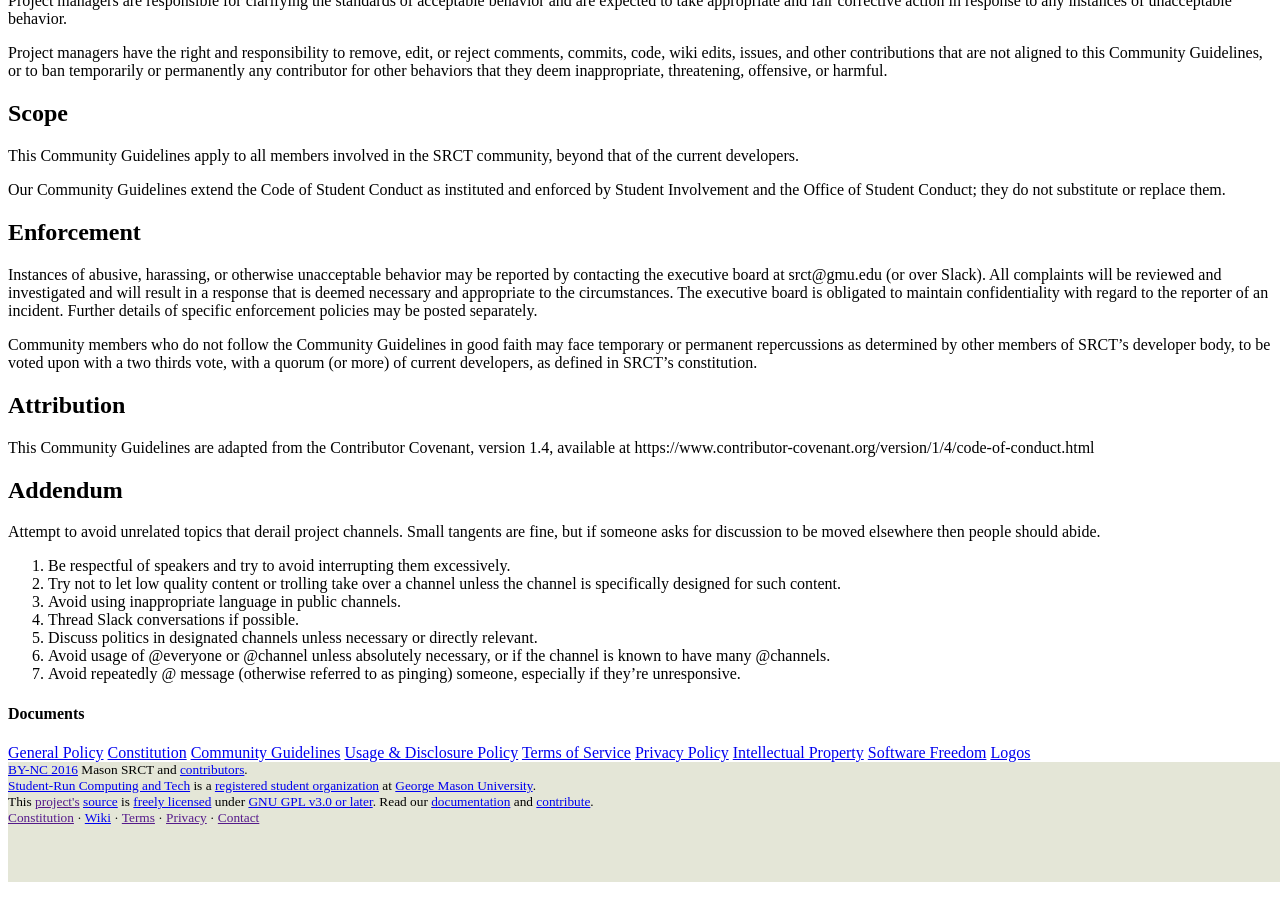
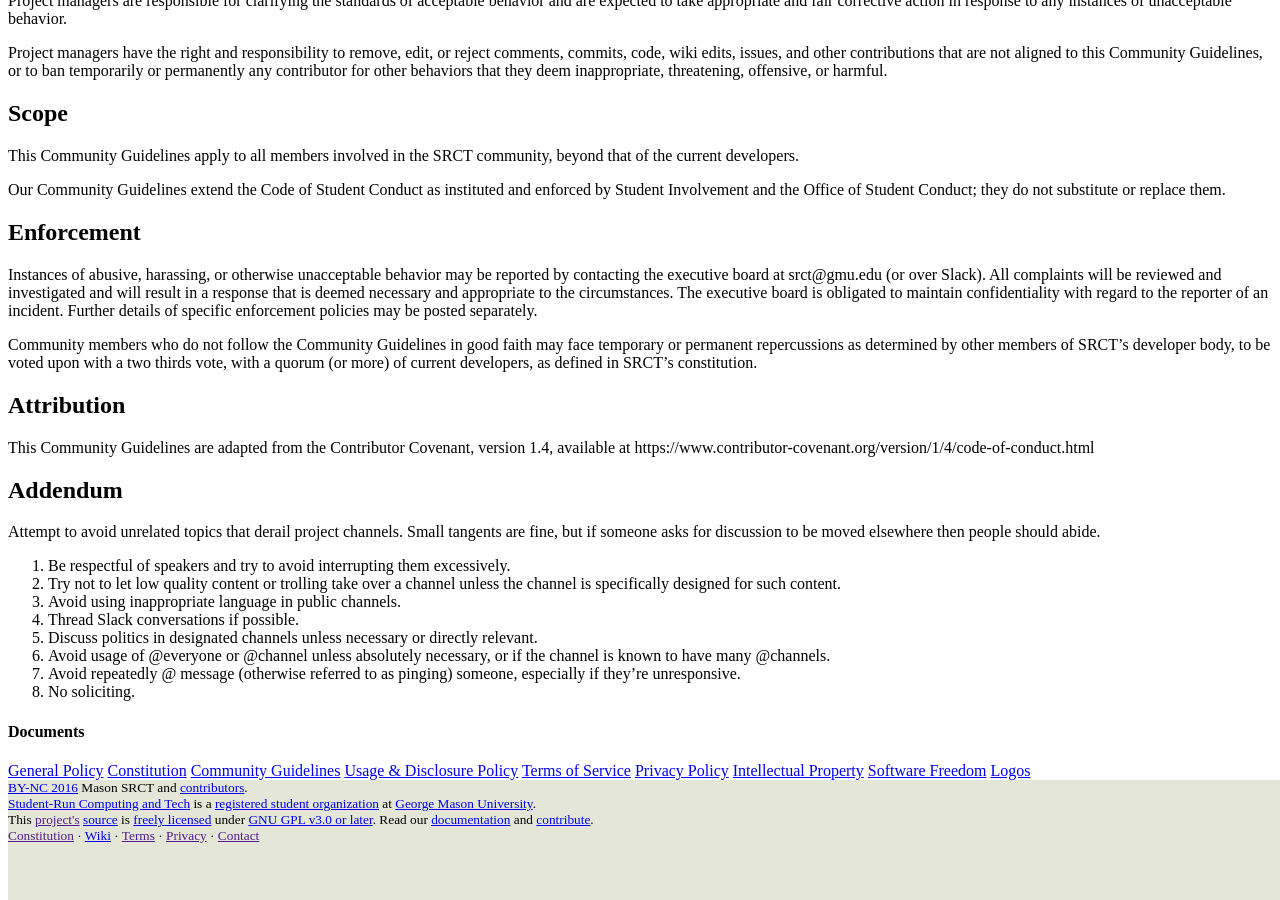
Before and after one commit to srct/srctweb, a Jekyll site: the page built from srctweb/_pages/documents/community_guidelines.md, in a window 1280 px wide and 900 px high, scrolled down 937 px. Built offline with Jekyll 4.4.1, drawn with Linux system fonts in a browser that asks for light colours; a style sheet for code colours, icons or effects is not loaded.

Commit message:
Add no soliciting rule

```diff
--- a/srctweb/_pages/documents/community_guidelines.md
+++ b/srctweb/_pages/documents/community_guidelines.md
@@ -61,6 +61,7 @@
 5. Discuss politics in designated channels unless necessary or directly relevant.
 6. Avoid usage of @everyone or @channel unless absolutely necessary, or if the channel is known to have many @channels.
 7. Avoid repeatedly @ message (otherwise referred to as pinging) someone, especially if they’re unresponsive.
+8. No soliciting.
 
 </div>
 <div class="col-sm-2 hidden-xs">
```
